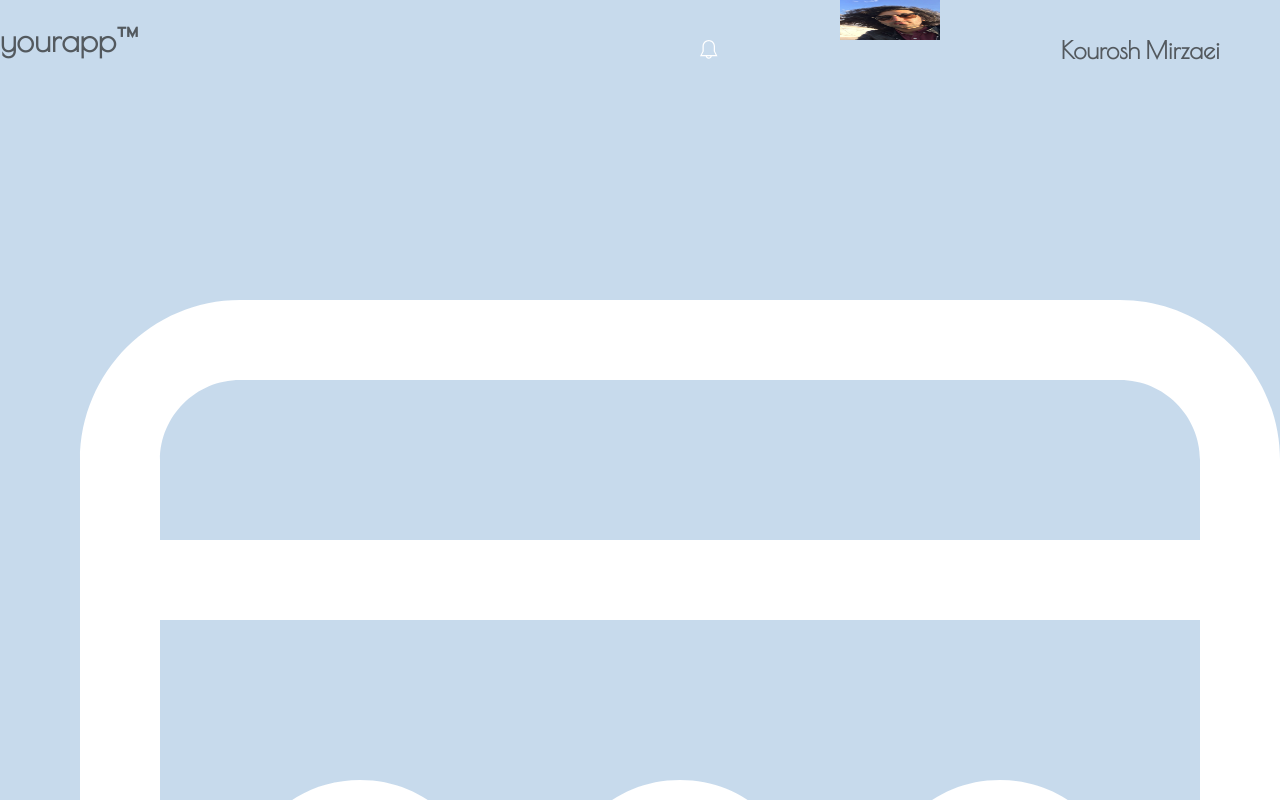
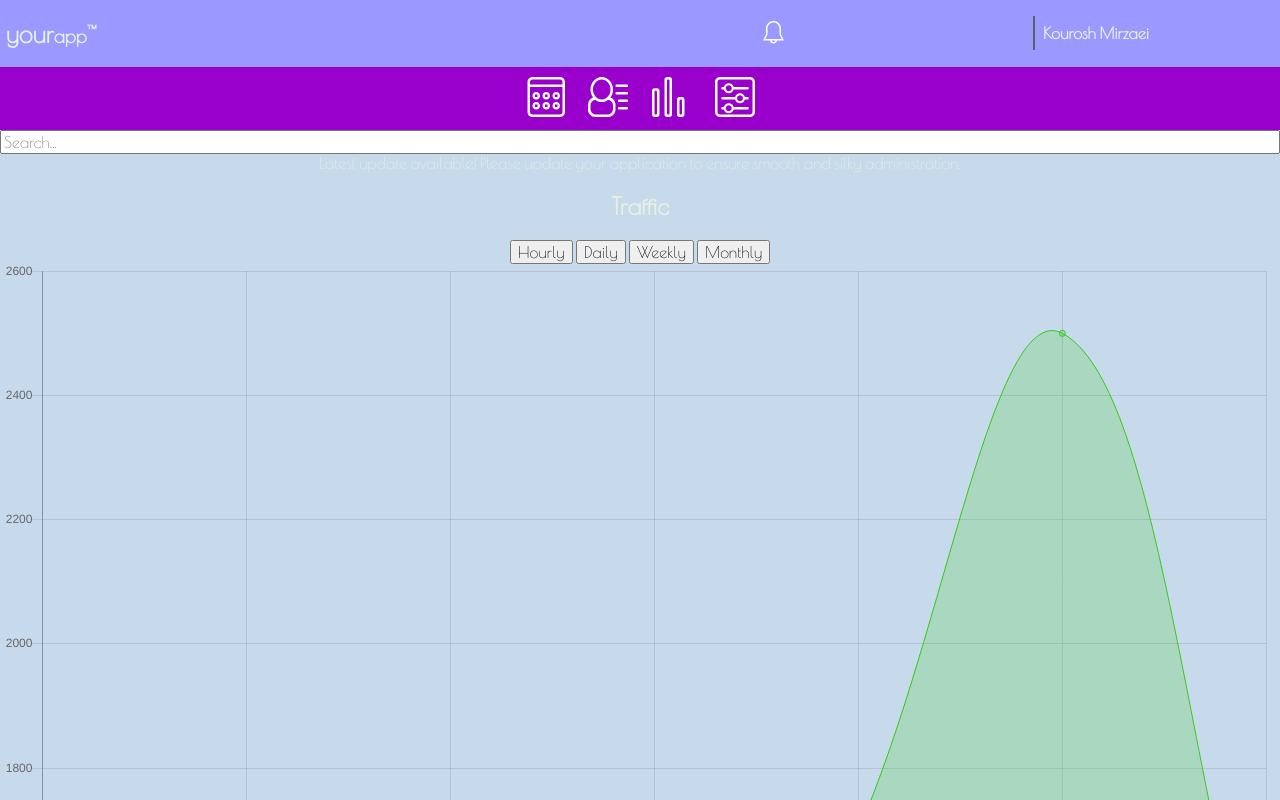
Before and after one commit to K00ry/web_app_dashboard_v2, a plain HTML site: page index.html in a window 1280 px wide. Shown: the top 800 px of the page. Drawn offline with nearby package versions, Linux system fonts and the light colour scheme.

Commit message:
late night sorry!

```diff
--- a/index.html
+++ b/index.html
@@ -12,7 +12,7 @@
 <body>
     <header>
 
-            <h1><span>your</span>app&trade;</h1>
+            <h1><b>your</b>app<sup>&trade;</sup> </h1>
 
         <div class="notification">
             <svg class="bell-svg" version="1.1" id="Layer_1" xmlns="http://www.w3.org/2000/svg" xmlns:xlink="http://www.w3.org/1999/xlink" x="0px" y="0px" viewBox="0 0 32 32" style="enable-background:new 0 0 32 32;" xml:space="preserve">
@@ -28,9 +28,9 @@
                     </g>
                 </g>
             </svg>
-            <div class="profile-pic">
-                <img src="images/koory.jpg" alt="picture of koory">
-            </div>
+
+                <img  class="profile-pic" src="images/koory.jpg" alt="picture of koory">
+
             <h2>Kourosh Mirzaei</h2>
         </div>
     </header>
--- a/js/webapp.js
+++ b/js/webapp.js
@@ -12,8 +12,8 @@ var hourly_data = {
     labels: ["10am-12pm", "12pm-2pm", "2pm-4pm", "4pm-6pm"],
     datasets: [{
         data: [250, 550, 750, 600, 200],
-        backgroundColor: 'rgba(232, 37, 21, 0.2',
-        borderColor: 'rgba(232, 37, 21, 1',
+        backgroundColor: 'rgba(232, 37, 21, 0.2)',
+        borderColor: 'rgba(232, 37, 21, 1)',
         borderWidth: 0.2
     }]
 };
@@ -107,7 +107,7 @@ var myBarChart = new Chart(barChart, {
         labels: ["January", "February", "March", "April", "May", "June", "July"],
         datasets: [{
             data: [950, 750, 1500, 1000, 1700, 2500, 1350],
-            backgroundColor: 'rgba(54, 202, 21, 0.2)',
+            backgroundColor: 'rgba(54, 202, 21, 1)',
             borderColor: 'rgba(54, 202, 21, 1)',
             borderWidth: 1
         }]
@@ -125,13 +125,23 @@ var donutChart = $('#donut-chart');
 var myDoughnutChart = new Chart(donutChart, {
     type: 'doughnut',
     data: {
-        labels: ["January", "February", "March", "April", "May", "June", "July"],
+        labels: ["January", "February", "March"],
         datasets: [{
-            data: [950, 750, 1500, 1000, 1700, 2500, 1350],
-            backgroundColor: 'rgba(54, 202, 21, 0.2)',
-            borderColor: 'rgba(54, 202, 21, 1)',
-            borderWidth: 1
+            data: [250, 350, 1500],
+             backgroundColor: [
+                "#336699",
+                "#00CC33",
+                "#3333CC"
+
+            ]
         }]
+
+    },
+    options: {
+        legend: {
+            display: false
+        }
+
     }
 
 });
--- a/scss/base/_base.scss
+++ b/scss/base/_base.scss
@@ -5,11 +5,9 @@
 body {
    margin: 0;
   padding: 0;
-
-
     text-align: center;
     font-family: $main-font;
-    color: $text-color;
+    color: #E7F0E2 ;
     background: $main-background-color;
 }
 
--- a/scss/components/_icons&pics.scss
+++ b/scss/components/_icons&pics.scss
@@ -1,17 +1,17 @@
-.profile-pic{
-	width:100px;
-	height:100px;
-	& img{
-		width:100%;
-	height:40px;
+.profile-pic {
+    width: 50px;
+    height: 50px;
+    border-radius: 50px;
+    & img {
+        width: 100%;
+        height: 40px;
+    }
+}
 
 
-	}
 
+
+svg{
+	width: 40px;
+	height: 40px;
 }
-
-.bell-svg{
-		width:20px;
-		height:20px;
-
-}
--- a/scss/layout/_containers.scss
+++ b/scss/layout/_containers.scss
@@ -2,5 +2,17 @@
 .main-content{
 	@include flex-display(flex,column,space-around,100%);
 
+}
+
+.left-nav{
+
+	background-color: #9900CC;
+
+
+
+	& svg{
+		margin: 10px 10px;
+
+	}
 
 }
--- a/scss/layout/_header.scss
+++ b/scss/layout/_header.scss
@@ -1,19 +1,30 @@
+header {
+    @include flex-display(flex, row, space-between, 100%);
+    background-color: #9999FF;
+    & h1 {
+        font-size: 1.2em;
+        padding: 6px;
+        & b{
+        	font-size: 1.3em;
 
-header{
-	position:relative;
-	width:100%;
-	margin:$auto;
-	height:300px;
-	& h1{
-		float: left;
-	}
-
+        }
+    }
 }
 
-.notification{
+.notification {
+    @include flex-display(flex, row, space-around, 50%, center);
+    & h2 {
+        font-size: 1em;
+        padding: 8px;
+        border-left: 2px solid #5D625C;
+    }
+    & img {
+        display: none;
+    }
 
-	float: right;
-	@include flex-display(flex,row,space-around,50%,center);
+    & svg{
+    	width: 24px;
+	    height: 24px;
 
-
+    }
 }
```
Also changed, not shown: css/application.css, 1 other file.
